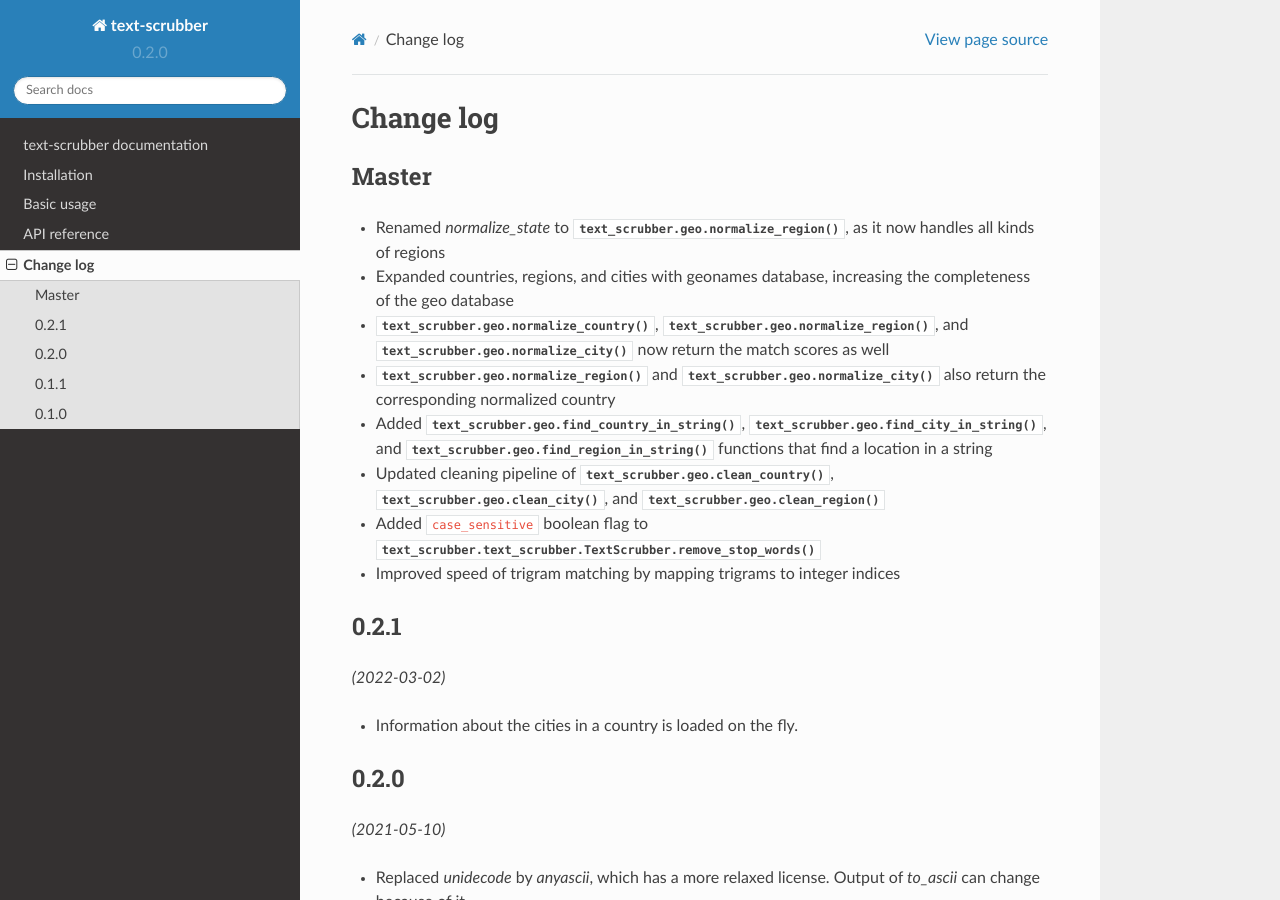
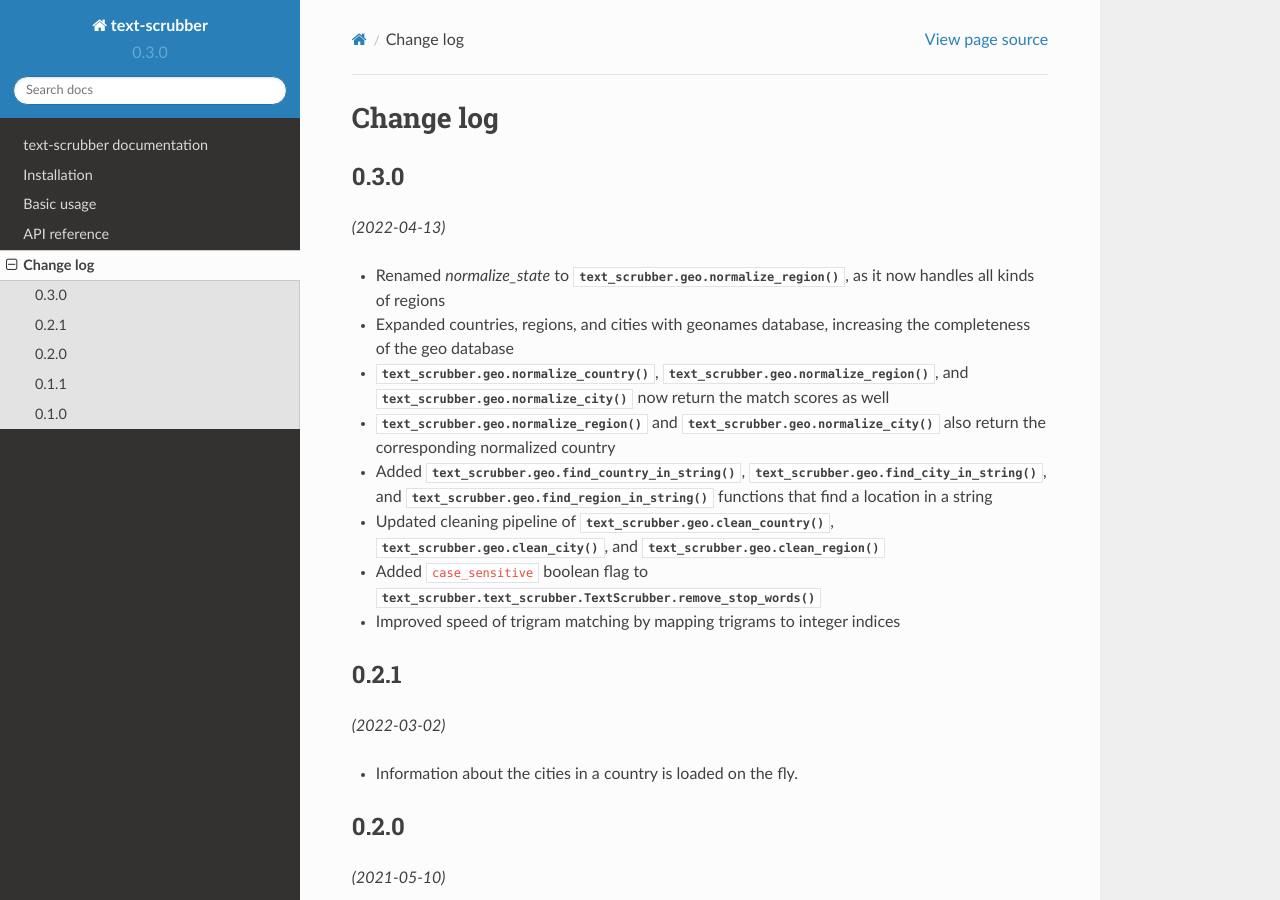
Before and after one commit to sybrenjansen/text-scrubber, a Sphinx documentation site: the page built from docs/changelog.rst, in a window 1280 px wide and 900 px high. Built offline with Sphinx 7.4.7 and the Read the Docs theme 2.0.0, drawn with Linux system fonts in a browser that asks for light colours.

Commit message:
Version updated to 0.3.0

```diff
--- a/docs/changelog.rst
+++ b/docs/changelog.rst
@@ -1,8 +1,10 @@
 Change log
 ==========
 
-Master
-------
+0.3.0
+-----
+
+*(2022-04-13)*
 
 - Renamed `normalize_state` to :meth:`text_scrubber.geo.normalize_region`, as it now handles all kinds of regions
 - Expanded countries, regions, and cities with geonames database, increasing the completeness of the geo database
--- a/docs/conf.py
+++ b/docs/conf.py
@@ -26,9 +26,9 @@ copyright = f'{date.today().year}, Slimmer AI'
 author = 'Slimmer AI'
 
 # The short X.Y version
-version = '0.2.0'
+version = '0.3.0'
 # The full version, including alpha/beta/rc tags
-release = '0.2.0'
+release = '0.3.0'
 
 
 # -- General configuration ---------------------------------------------------
--- a/setup.py
+++ b/setup.py
@@ -6,7 +6,7 @@ with open('README.rst', 'r') as f:
 
 setup(
     name='text-scrubber',
-    version='0.2.1',
+    version='0.3.0',
     author='Slimmer.AI',
     description='Python package that offers text scrubbing functionality, providing building blocks for string '
                 'cleaning as well as normalizing geographical text (countries/states/cities)',
```
